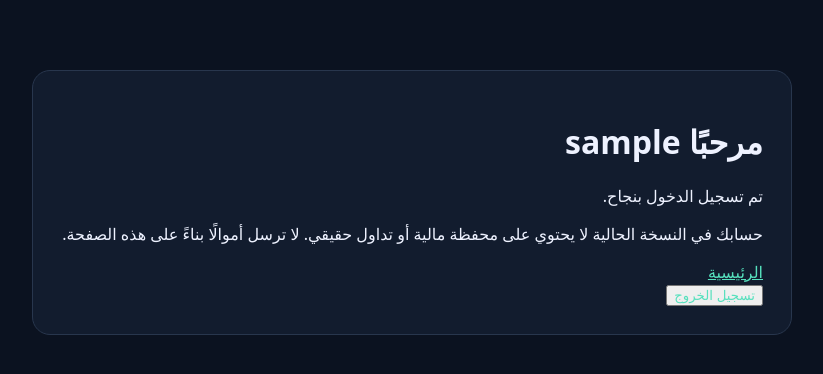
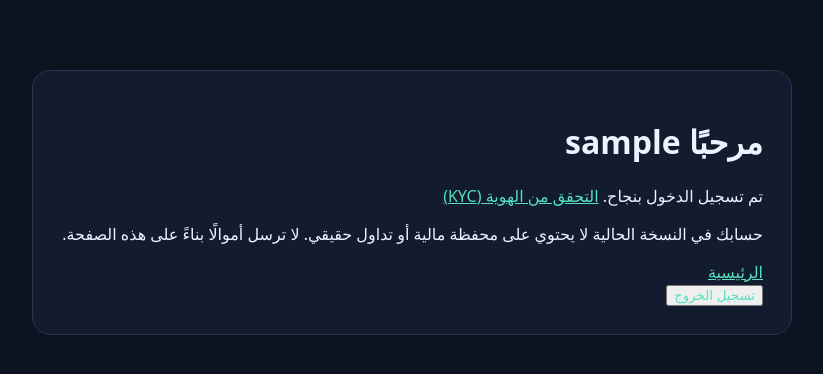
Before and after one commit to Abdu777777/m, a Django app: page /account/ in a window 1280 px wide. Shown: the top 374 px of the page, without its empty margins (228-1051 px from the left). Run offline with Django 5.2, Linux system fonts and the light colour scheme; the visitor is signed in with stand-in values (Sample User, id 1); parts of the project's set-up code (start-up, migrations or seed data) failed here and were passed over.

Commit message:
Add user KYC submission flow and dashboard link

```diff
--- a/core/templates/core/dashboard.html
+++ b/core/templates/core/dashboard.html
@@ -1,2 +1,2 @@
 <!doctype html>
-<html lang="ar" dir="rtl"><head><meta charset="utf-8"><meta name="viewport" content="width=device-width,initial-scale=1"><title>حسابي | عرب أوبشن</title><style>body{font-family:system-ui;background:#0b1220;color:#eef2ff;max-width:760px;margin:50px auto;padding:20px}.panel{background:#121c2e;padding:28px;border-radius:18px;border:1px solid #28364d}a,button{color:#56e0bd}</style></head><body><main class="panel"><h1>مرحبًا {{ request.user.username }}</h1><p>تم تسجيل الدخول بنجاح.</p><p>حسابك في النسخة الحالية لا يحتوي على محفظة مالية أو تداول حقيقي. لا ترسل أموالًا بناءً على هذه الصفحة.</p><a href="/">الرئيسية</a><form method="post" action="{% url 'logout' %}">{% csrf_token %}<button type="submit">تسجيل الخروج</button></form></main></body></html>
+<html lang="ar" dir="rtl"><head><meta charset="utf-8"><meta name="viewport" content="width=device-width,initial-scale=1"><title>حسابي | عرب أوبشن</title><style>body{font-family:system-ui;background:#0b1220;color:#eef2ff;max-width:760px;margin:50px auto;padding:20px}.panel{background:#121c2e;padding:28px;border-radius:18px;border:1px solid #28364d}a,button{color:#56e0bd}</style></head><body><main class="panel"><h1>مرحبًا {{ request.user.username }}</h1><p>تم تسجيل الدخول بنجاح. <a href='{% url "kyc_submit" %}'>التحقق من الهوية (KYC)</a></p><p>حسابك في النسخة الحالية لا يحتوي على محفظة مالية أو تداول حقيقي. لا ترسل أموالًا بناءً على هذه الصفحة.</p><a href="/">الرئيسية</a><form method="post" action="{% url 'logout' %}">{% csrf_token %}<button type="submit">تسجيل الخروج</button></form></main></body></html>
--- a/core/urls.py
+++ b/core/urls.py
@@ -8,5 +8,6 @@ urlpatterns = [
     path('login/', auth_views.LoginView.as_view(template_name='core/login.html'), name='login'),
     path('logout/', auth_views.LogoutView.as_view(), name='logout'),
     path('account/', views.account_dashboard, name='account_dashboard'),
+    path('account/kyc/', views.kyc_submit, name='kyc_submit'),
     path('request-subscription/', views.request_subscription, name='request_subscription'),
 ]
--- a/core/views.py
+++ b/core/views.py
@@ -8,7 +8,7 @@ from django.core.validators import validate_email
 from django.core.exceptions import ValidationError
 from django.utils import timezone
 from django_ratelimit.decorators import ratelimit
-from .models import TradeSignal, PaymentRequest, PaymentMethod
+from .models import TradeSignal, PaymentRequest, PaymentMethod, AccountProfile, KYCSubmission
 
 
 def home(request):
@@ -34,6 +34,7 @@ def register(request):
         form = UserCreationForm(request.POST)
         if form.is_valid():
             user = form.save()
+            AccountProfile.objects.get_or_create(user=user)
             login(request, user)
             return redirect('account_dashboard')
         messages.error(request, 'يرجى مراجعة البيانات وكلمة المرور.')
@@ -69,3 +70,23 @@ def request_subscription(request):
     PaymentRequest.objects.create(full_name=full_name, email=email, plan=plan, method=legacy_method, payment_method=payment_method, payment_method_snapshot=payment_method.name)
     messages.success(request, 'تم حفظ طلبك لمراجعة الإدارة عبر الوسيلة المحددة. لا ترسل أموالًا قبل تأكيد تعليمات الدفع الرسمية.')
     return redirect('/#pricing')
+
+
+@login_required
+@require_http_methods(['GET', 'POST'])
+def kyc_submit(request):
+    AccountProfile.objects.get_or_create(user=request.user)
+    if request.method == 'POST':
+        uploaded = request.FILES.get('document_file')
+        if uploaded:
+            submission = KYCSubmission(user=request.user, document_type=request.POST.get('document_type', ''), document_file=uploaded, applicant_note=request.POST.get('applicant_note', '').strip()[:500])
+            try:
+                submission.full_clean()
+                submission.save()
+                messages.success(request, 'تم استلام طلب التحقق للمراجعة.')
+            except ValidationError as exc:
+                messages.error(request, 'تعذر قبول المستند: ' + ' '.join(str(x) for x in exc.messages))
+        else:
+            messages.error(request, 'يرجى اختيار ملف المستند.')
+    submissions = KYCSubmission.objects.filter(user=request.user).order_by('-created_at')
+    return render(request, 'core/kyc.html', {'submissions': submissions})
```
Also changed, not shown: core/templates/core/kyc.html (added, +2 -0 lines).
